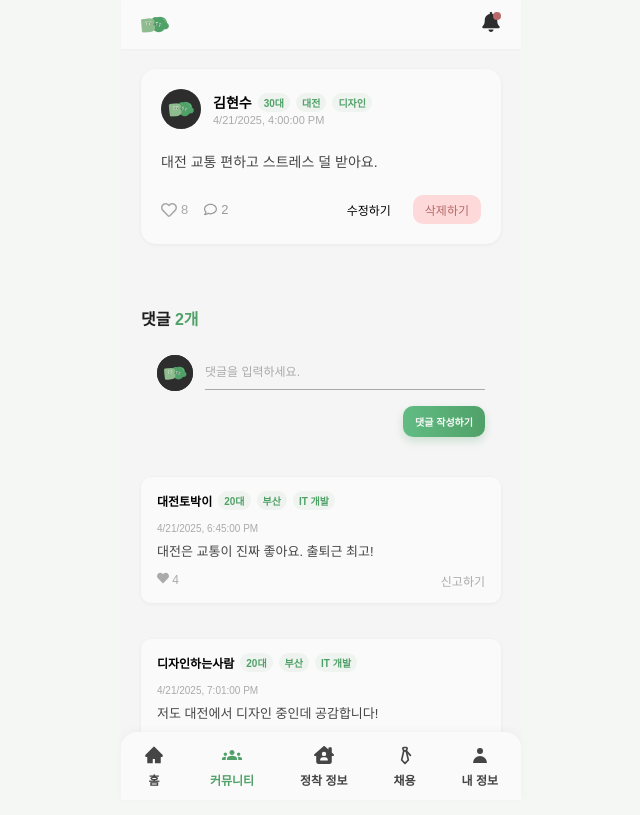
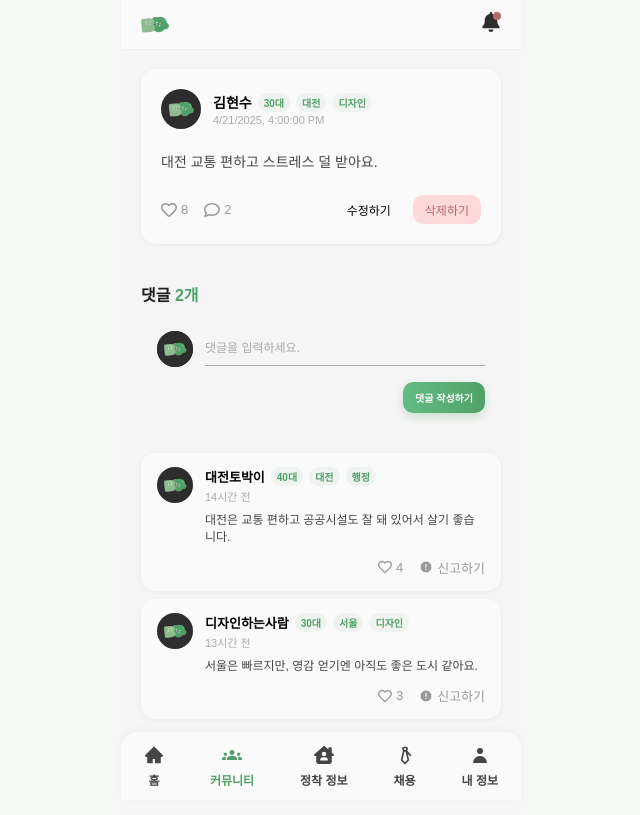
Before and after one commit to 1000hyehyang/burty-frontend, a React (Vite) app: page /community/1 in a window 1280 px wide. Shown: the whole page, without its empty margins (319-959 px from the left). Built offline with nearby package versions, Linux system fonts and the light colour scheme; a web font is replaced by a local one.

Commit message:
style : 내비게이션 바 만큼 padding-bottom을 둬서 레이아웃 수정

```diff
--- /dev/null
+++ b/src/components/Common/LikeButton.tsx
@@ -0,0 +1,47 @@
+// 📄 components/Common/LikeButton.tsx
+import styled from "styled-components";
+import { FaHeart, FaRegHeart } from "react-icons/fa";
+import { useState } from "react";
+
+interface Props {
+  initialLikes: number;
+  iconSize?: number;
+  fontSize?: number;
+}
+
+const Button = styled.button<{ liked: boolean }>`
+  all: unset;
+  display: flex;
+  align-items: center;
+  gap: 4px;
+  cursor: pointer;
+  color: ${({ liked }) =>
+    liked ? "var(--variable-collection-action-negative)" : "#999"};
+  transition: color 0.2s;
+
+  &:hover svg {
+    transform: scale(1.1);
+  }
+
+  svg {
+    font-size: 16px;
+  }
+`;
+
+const LikeButton = ({ initialLikes, iconSize = 16, fontSize = 13 }: Props) => {
+  const [liked, setLiked] = useState(false);
+  const [likes, setLikes] = useState(initialLikes);
+
+  const handleClick = () => {
+    setLiked((prev) => !prev);
+    setLikes((prev) => (liked ? prev - 1 : prev + 1));
+  };
+
+  return (
+    <Button onClick={handleClick} liked={liked} style={{ fontSize }}>
+      {liked ? <FaHeart size={iconSize} /> : <FaRegHeart size={iconSize} />} {likes}
+    </Button>
+  );
+};
+
+export default LikeButton;
--- a/src/components/Community/CommentItem.tsx
+++ b/src/components/Community/CommentItem.tsx
@@ -1,46 +1,82 @@
 // 📄 components/Community/CommentItem.tsx
 import styled from "styled-components";
+import LikeButton from "../Common/LikeButton";
+import { MdReport } from "react-icons/md";
 import { CommunityComment } from "../../mock/communityComments";
 import Badge from "../Common/Badge";
-import { FaHeart } from "react-icons/fa";
+import { getTimeAgo } from "../../utils/timeAgo";
 
-const Box = styled.div`
+const Wrapper = styled.div`
   background: var(--variable-collection-bg-100);
   padding: 14px 16px;
-  border-radius: 10px;
-  box-shadow: 0 1px 4px rgba(0,0,0,0.05);
-  margin-bottom: 12px;
+  border-radius: 14px;
+  box-shadow: 0 1px 4px rgba(0, 0, 0, 0.05);
+  display: flex;
+  gap: 12px;
+`;
+
+const ProfileImage = styled.img`
+  width: 36px;
+  height: 36px;
+  border-radius: 50%;
+  object-fit: cover;
+  background-color: #d9d9d9;
+  flex-shrink: 0;
+`;
+
+const ContentBox = styled.div`
+  flex: 1;
 `;
 
 const TopRow = styled.div`
   display: flex;
   align-items: center;
+  flex-wrap: wrap;
   gap: 6px;
-  margin-bottom: 6px;
-  flex-wrap: wrap;
 `;
 
 const Nickname = styled.span`
   font-weight: 600;
-  font-size: 12px;
+  font-size: 13px;
 `;
 
-const Time = styled.span`
-  font-size: 10px;
+const Time = styled.div`
+  font-size: 11px;
   color: #aaa;
+  margin-top: 2px;
 `;
 
-const Content = styled.p`
-  font-size: 13px;
-  margin: 4px 0 12px;
+const CommentText = styled.p`
+  font-size: 12px;
   color: var(--variable-collection-text-300);
+  margin: 8px 0 12px;
+  line-height: 1.4;
 `;
 
 const BottomRow = styled.div`
   display: flex;
-  justify-content: space-between;
-  font-size: 12px;
-  color: #aaa;
+  justify-content: flex-end;
+  gap: 16px;
+  align-items: center;
+  font-size: 13px;
+  color: #999;
+`;
+
+const IconButton = styled.button`
+  all: unset;
+  display: flex;
+  align-items: center;
+  gap: 4px;
+  cursor: pointer;
+  color: #999;
+
+  svg {
+    font-size: 14px;
+  }
+
+  &:hover {
+    color: var(--variable-collection-action-negative);
+  }
 `;
 
 interface Props {
@@ -48,21 +84,41 @@ interface Props {
 }
 
 const CommentItem = ({ comment }: Props) => {
+  const handleReport = () => {
+    alert("신고되었습니다."); // 나중에 API 연동 가능
+  };
+
   return (
-    <Box>
-      <TopRow>
-        <Nickname>{comment.nickname}</Nickname>
-        <Badge type="primary" size="small">20대</Badge>
-        <Badge type="primary" size="small">부산</Badge>
-        <Badge type="primary" size="small">IT 개발</Badge>
-      </TopRow>
-      <Time>{new Date(comment.createdAt).toLocaleString()}</Time>
-      <Content>{comment.content}</Content>
-      <BottomRow>
-        <span><FaHeart /> {comment.likes}</span>
-        <span>신고하기</span>
-      </BottomRow>
-    </Box>
+    <Wrapper>
+      <ProfileImage src="/default-profile.png" alt="프로필 이미지" />
+      <ContentBox>
+        <TopRow>
+          <Nickname>{comment.nickname}</Nickname>
+          <Badge type="primary" size="small">
+            {comment.ageGroup}
+          </Badge>
+          <Badge type="primary" size="small">
+            {comment.location}
+          </Badge>
+          <Badge type="primary" size="small">
+            {comment.job}
+          </Badge>
+        </TopRow>
+        <Time>{getTimeAgo(comment.createdAt)}</Time>
+        <CommentText>{comment.content}</CommentText>
+        <BottomRow>
+          <LikeButton
+            initialLikes={comment.likes}
+            fontSize={13}
+            iconSize={14}
+          />
+
+          <IconButton onClick={handleReport}>
+            <MdReport /> 신고하기
+          </IconButton>
+        </BottomRow>
+      </ContentBox>
+    </Wrapper>
   );
 };
 
--- /dev/null
+++ b/src/components/Community/CommentList.tsx
@@ -0,0 +1,26 @@
+// 📄 components/Community/CommentList.tsx
+import styled from "styled-components";
+import CommentItem from "./CommentItem";
+import { CommunityComment } from "../../mock/communityComments";
+
+interface Props {
+  comments: CommunityComment[];
+}
+
+const ListWrapper = styled.div`
+  display: flex;
+  flex-direction: column;
+  gap: 8px; // 아이템 사이 간격
+`;
+
+const CommentList = ({ comments }: Props) => {
+  return (
+    <ListWrapper>
+      {comments.map((comment) => (
+        <CommentItem key={comment.commentId} comment={comment} />
+      ))}
+    </ListWrapper>
+  );
+};
+
+export default CommentList;
--- a/src/components/Community/CommunityPostDetail.tsx
+++ b/src/components/Community/CommunityPostDetail.tsx
@@ -1,8 +1,8 @@
 // 📄 components/Community/CommunityPostDetail.tsx
 import styled from "styled-components";
-import { useState } from "react";
-import { FaHeart, FaRegHeart, FaRegComment } from "react-icons/fa";
+import { FaRegComment } from "react-icons/fa";
 import { CommunityPost } from "../../mock/communityPosts";
+import LikeButton from "../Common/LikeButton";
 import Badge from "../Common/Badge";
 
 const Wrapper = styled.div`
@@ -10,7 +10,6 @@ const Wrapper = styled.div`
   padding: 20px;
   border-radius: 15px;
   box-shadow: 0 1px 4px rgba(0, 0, 0, 0.05);
-  margin-bottom: 24px;
   display: flex;
   flex-direction: column;
   gap: 8px;
@@ -74,25 +73,8 @@ const Stats = styled.div`
   font-size: 13px;
   color: #a9a9a9;
 
-  button {
-    all: unset;
-    display: flex;
-    align-items: center;
-    gap: 4px;
-    cursor: pointer;
-    transition: color 0.2s;
-
-    &:hover svg {
-      stroke: var(--variable-collection-action-negative);
-    }
-
-    svg {
-      font-size: 16px;
-    }
-  }
-
-  .liked {
-    color: var(--variable-collection-action-negative);
+  svg {
+    font-size: 16px;
   }
 
   .comment {
@@ -131,14 +113,6 @@ interface Props {
 }
 
 const CommunityPostDetail = ({ post, isMyPost = true }: Props) => {
-  const [likes, setLikes] = useState(post.likes);
-  const [liked, setLiked] = useState(false);
-
-  const handleLike = () => {
-    if (liked) return;
-    setLikes((prev) => prev + 1);
-    setLiked(true);
-  };
 
   return (
     <Wrapper>
@@ -159,9 +133,7 @@ const CommunityPostDetail = ({ post, isMyPost = true }: Props) => {
 
       <BottomRow>
         <Stats>
-          <button onClick={handleLike} className={liked ? "liked" : ""}>
-            {liked ? <FaHeart /> : <FaRegHeart />} {likes}
-          </button>
+        <LikeButton initialLikes={post.likes} />
           <span className="comment">
             <FaRegComment /> {post.comments}
           </span>
--- a/src/components/Community/CommunityPostList.tsx
+++ b/src/components/Community/CommunityPostList.tsx
@@ -11,7 +11,6 @@ interface Props {
 
 const Section = styled.section`
   padding: 0;
-  margin-bottom: clamp(16px, 2vw, 24px);
 `;
 
 const CommunityPostList = ({ mode = "community" }: Props) => {
--- a/src/components/Layout/AppContainer.tsx
+++ b/src/components/Layout/AppContainer.tsx
@@ -15,6 +15,7 @@ const AppContainer = styled.div`
 export const InnerContainer = styled.div`
   margin-top: clamp(12px, 3vw, 20px);
   padding: 0 20px;
+  padding-bottom: clamp(80px, 15vw, 96px);
   display: flex;
   flex-direction: column;
   gap: clamp(16px, 4vw, 24px);
--- a/src/components/Settlement/ContentSection.tsx
+++ b/src/components/Settlement/ContentSection.tsx
@@ -7,7 +7,6 @@ const Grid = styled.div`
   display: grid;
   grid-template-columns: repeat(3, 1fr);
   gap: 12px;
-  margin-bottom: clamp(64px, 8vw, 80px);
 `;
 
 const ContentCard = styled.div`
--- a/src/components/YouthCenter/YouthCenterList.tsx
+++ b/src/components/YouthCenter/YouthCenterList.tsx
@@ -7,7 +7,6 @@ const ListWrapper = styled.div`
   display: flex;
   flex-direction: column;
   gap: 16px;
-  margin-bottom: clamp(32px, 12vw, 64px);
 `;
 
 const YouthCenterList = () => {
--- a/src/mock/communityComments.ts
+++ b/src/mock/communityComments.ts
@@ -4,6 +4,9 @@ export interface CommunityComment {
     commentId: number;
     postId: number;
     nickname: string;
+    ageGroup: string;
+    location: string;
+    job: string;
     content: string;
     createdAt: string;
     likes: number;
@@ -14,7 +17,10 @@ export interface CommunityComment {
       commentId: 0,
       postId: 0,
       nickname: "롯데우승",
-      content: "공감합니다. 부산 같대이~",
+      ageGroup: "30대",
+      location: "부산",
+      job: "영업",
+      content: "부산은 야경도 좋고 바다도 있어서 진짜 최고예요.",
       createdAt: "2025-04-22T13:00:00Z",
       likes: 10,
     },
@@ -22,7 +28,10 @@ export interface CommunityComment {
       commentId: 1,
       postId: 0,
       nickname: "낭만청년",
-      content: "크 바다가 옆에 있는 출근길... 그것이 낭만이죠 ㅋㅋ",
+      ageGroup: "20대",
+      location: "경주",
+      job: "디자인",
+      content: "도시보단 이렇게 한적한 분위기가 제 스타일입니다!",
       createdAt: "2025-04-22T13:03:00Z",
       likes: 8,
     },
@@ -30,7 +39,10 @@ export interface CommunityComment {
       commentId: 2,
       postId: 1,
       nickname: "대전토박이",
-      content: "대전은 교통이 진짜 좋아요. 출퇴근 최고!",
+      ageGroup: "40대",
+      location: "대전",
+      job: "행정",
+      content: "대전은 교통 편하고 공공시설도 잘 돼 있어서 살기 좋습니다.",
       createdAt: "2025-04-21T18:45:00Z",
       likes: 4,
     },
@@ -38,7 +50,10 @@ export interface CommunityComment {
       commentId: 3,
       postId: 1,
       nickname: "디자인하는사람",
-      content: "저도 대전에서 디자인 중인데 공감합니다!",
+      ageGroup: "30대",
+      location: "서울",
+      job: "디자인",
+      content: "서울은 빠르지만, 영감 얻기엔 아직도 좋은 도시 같아요.",
       createdAt: "2025-04-21T19:01:00Z",
       likes: 3,
     },
@@ -46,7 +61,10 @@ export interface CommunityComment {
       commentId: 4,
       postId: 2,
       nickname: "춘천닭갈비",
-      content: "춘천은 진짜 힐링 그 자체입니다.",
+      ageGroup: "50대",
+      location: "춘천",
+      job: "교육",
+      content: "퇴직 후 정착했는데 산책길이 너무 좋아요.",
       createdAt: "2025-04-20T14:22:00Z",
       likes: 6,
     },
@@ -54,7 +72,10 @@ export interface CommunityComment {
       commentId: 5,
       postId: 2,
       nickname: "춘천러버",
-      content: "자연 좋아하시는 분들께 완전 추천드려요!",
+      ageGroup: "20대",
+      location: "춘천",
+      job: "마케팅",
+      content: "카페 많은 것도 좋고 강변 산책 최고입니다~",
       createdAt: "2025-04-20T15:30:00Z",
       likes: 5,
     },
@@ -62,7 +83,10 @@ export interface CommunityComment {
       commentId: 6,
       postId: 3,
       nickname: "광주청년",
-      content: "광주도 살기 좋아요. 문화도 많고!",
+      ageGroup: "30대",
+      location: "광주",
+      job: "IT 개발",
+      content: "양림동 골목 좋아하시면 광주 강추합니다.",
       createdAt: "2025-04-19T11:12:00Z",
       likes: 4,
     },
@@ -70,7 +94,10 @@ export interface CommunityComment {
       commentId: 7,
       postId: 3,
       nickname: "광주러버",
-      content: "광주 양림동 산책 추천~",
+      ageGroup: "20대",
+      location: "광주",
+      job: "디자인",
+      content: "문화예술도시답게 전시회가 많아서 좋더라구요.",
       createdAt: "2025-04-19T11:45:00Z",
       likes: 2,
     },
@@ -78,7 +105,10 @@ export interface CommunityComment {
       commentId: 8,
       postId: 4,
       nickname: "제주지기",
-      content: "제주 출근길 바다는 사랑이죠 🌊",
+      ageGroup: "40대",
+      location: "제주",
+      job: "자영업",
+      content: "하루 마무리하고 바다 보면서 커피 한 잔, 이 맛에 산다.",
       createdAt: "2025-04-18T10:00:00Z",
       likes: 7,
     },
@@ -86,104 +116,143 @@ export interface CommunityComment {
       commentId: 9,
       postId: 4,
       nickname: "제주청년",
-      content: "생활비는 좀 비싸지만 자연으로 힐링합니다!",
+      ageGroup: "30대",
+      location: "제주",
+      job: "프리랜서",
+      content: "비 오는 날에도 낭만이 있는 제주. 그게 바로 제 스타일!",
       createdAt: "2025-04-18T11:25:00Z",
       likes: 3,
     },
     {
       commentId: 10,
       postId: 5,
-      nickname: "서울탈출",
-      content: "서울 벗어나니 살만 나네요",
-      createdAt: "2025-04-17T17:40:00Z",
-      likes: 6,
+      nickname: "울산사람",
+      ageGroup: "30대",
+      location: "울산",
+      job: "IT",
+      content: "울산은 바다도 있고, 산도 있어서 힐링하기 좋아요.",
+      createdAt: "2025-04-17T09:00:00Z",
+      likes: 8,
     },
     {
       commentId: 11,
       postId: 5,
-      nickname: "숨쉬고싶다",
-      content: "공기 질이 진짜 다르더라고요",
-      createdAt: "2025-04-17T18:00:00Z",
-      likes: 2,
+      nickname: "울산러버",
+      ageGroup: "20대",
+      location: "울산",
+      job: "디자인",
+      content: "울산은 바다와 산이 가까워서 힐링하기 좋은 도시입니다.",
+      createdAt: "2025-04-17T10:15:00Z",
+      likes: 6,
     },
     {
       commentId: 12,
       postId: 6,
-      nickname: "울산정착러",
-      content: "울산은 조용하고 좋습니다",
-      createdAt: "2025-04-16T10:00:00Z",
-      likes: 3,
+      nickname: "부산사람",
+      ageGroup: "30대",
+      location: "부산",
+      job: "영업",
+      content: "부산은 바다와 산이 가까워서 힐링하기 좋은 도시입니다.",
+      createdAt: "2025-04-16T08:00:00Z",
+      likes: 5,
     },
     {
       commentId: 13,
       postId: 6,
-      nickname: "울산직딩",
-      content: "저도 울산 살면서 많이 힐링됐어요",
-      createdAt: "2025-04-16T11:12:00Z",
-      likes: 1,
+      nickname: "부산러버",
+      ageGroup: "20대",
+      location: "부산",
+      job: "디자인",
+      content: "롯데 자이언츠 정보근~",
+      createdAt: "2025-04-16T09:30:00Z",
+      likes: 4,
     },
     {
       commentId: 14,
       postId: 7,
-      nickname: "전주비빔밥",
-      content: "전주는 진짜 음식 천국입니다!",
-      createdAt: "2025-04-15T13:40:00Z",
-      likes: 5,
+      nickname: "대전사람",
+      ageGroup: "30대",
+      location: "대전",
+      job: "영업",
+      content: "어떻게 한화는 강팀이 되었나",
+      createdAt: "2025-04-15T07:00:00Z",
+      likes: 3,
     },
     {
       commentId: 15,
       postId: 7,
-      nickname: "전주사람",
-      content: "걷기 좋은 도시예요. 추천합니다.",
-      createdAt: "2025-04-15T15:21:00Z",
+      nickname: "대전러버",
+      ageGroup: "20대",
+      location: "대전",
+      job: "디자인",
+      content: "성심당밖에 없어요 ㅋㅋㅋ",
+      createdAt: "2025-04-15T08:45:00Z",
       likes: 2,
     },
     {
       commentId: 16,
       postId: 8,
-      nickname: "이사왔어요",
-      content: "이직 때문에 왔는데 의외로 만족 중!",
-      createdAt: "2025-04-14T19:00:00Z",
-      likes: 4,
+      nickname: "서울사람",
+      ageGroup: "30대",
+      location: "서울",
+      job: "영업",
+      content: "9회 1사 3루에 땅볼도 못치냐 실투에 아오",
+      createdAt: "2025-04-14T06:00:00Z",
+      likes: 1,
     },
     {
       commentId: 17,
       postId: 8,
-      nickname: "초보정착러",
-      content: "아직 적응 중인데 응원 감사합니다 🙏",
-      createdAt: "2025-04-14T19:15:00Z",
-      likes: 3,
+      nickname: "서울러버",
+      ageGroup: "20대",
+      location: "서울",
+      job: "디자인",
+      content: "부산은 바다와 산이 가까워서 힐링하기 좋은 도시입니다.",
+      createdAt: "2025-04-14T07:30:00Z",
+      likes: 0,
     },
     {
       commentId: 18,
       postId: 9,
-      nickname: "서울러버",
-      content: "다시 서울 가고 싶긴 해요 ㅠㅠ",
-      createdAt: "2025-04-13T20:00:00Z",
-      likes: 2,
+      nickname: "인천사람",
+      ageGroup: "30대",
+      location: "인천",
+      job: "영업",
+      content: "인천이 천안보다 좋다.",
+      createdAt: "2025-04-13T05:00:00Z",
+      likes: 0,
     },
     {
       commentId: 19,
       postId: 9,
-      nickname: "지방좋아",
-      content: "그래도 한 번쯤 내려와 보는 것도 좋아요!",
-      createdAt: "2025-04-13T20:22:00Z",
-      likes: 1,
+      nickname: "인천러버",
+      ageGroup: "20대",
+      location: "인천",
+      job: "디자인",
+      content: "SSG~랜더스 응원합니다!",
+      createdAt: "2025-04-13T06:15:00Z",
+      likes: 0,
     },
     {
       commentId: 20,
       postId: 10,
-      nickname: "부산사람",
-      content: "부산은 진짜 바다와 함께하는 도시입니다.",
-      createdAt: "2025-04-12T14:00:00Z",
-      likes: 8,
+      nickname: "대구사람",
+      ageGroup: "30대",
+      location: "대구",
+      job: "영업",
+      content: "대구는 맛있는 음식이 많아서 좋아요ㅋㅋ",
+      createdAt: "2025-04-12T04:00:00Z",
+      likes: 0,
     },
     {
       commentId: 21,
-      postId: 9,
-      nickname: "부산러버",
-      content: "부산은 진짜 힐링이죠!",
-      createdAt: "2025-04-12T14:30:00Z",
-      likes: 4,
-    }
+      postId: 10,
+      nickname: "대구러버",
+      ageGroup: "20대",
+      location: "대구",
+      job: "디자인",
+      content: "진짜 오늘 날씨 좋네요!",
+      createdAt: "2025-04-12T05:30:00Z",
+      likes: 0,
+    },
   ];
--- a/src/pages/CenterMapPage.tsx
+++ b/src/pages/CenterMapPage.tsx
@@ -13,7 +13,7 @@ const CenterMapPage = () => {
       />
       <KakaoMap />
       <SectionTitle title="청년센터 목록" showMoreButton={false} />
-      <YouthCenterList />;
+      <YouthCenterList />
     </>
   );
 };
--- a/src/pages/CommunityDetailPage.tsx
+++ b/src/pages/CommunityDetailPage.tsx
@@ -5,7 +5,7 @@ import { dummyCommunityComments } from "../mock/communityComments";
 import CommunityPostDetail from "../components/Community/CommunityPostDetail";
 import SectionTitle from "../components/Common/SectionTitle";
 import CommentForm from "../components/Community/CommentForm";
-import CommentItem from "../components/Community/CommentItem";
+import CommentList from "../components/Community/CommentList";
 
 const CommunityDetailPage = () => {
   const { postId } = useParams();
@@ -29,11 +29,8 @@ const CommunityDetailPage = () => {
           </>
         }
       />
-
       <CommentForm />
-      {comments.map((comment) => (
-        <CommentItem key={comment.commentId} comment={comment} />
-      ))}
+      <CommentList comments={comments} />
     </>
   );
 };
```
